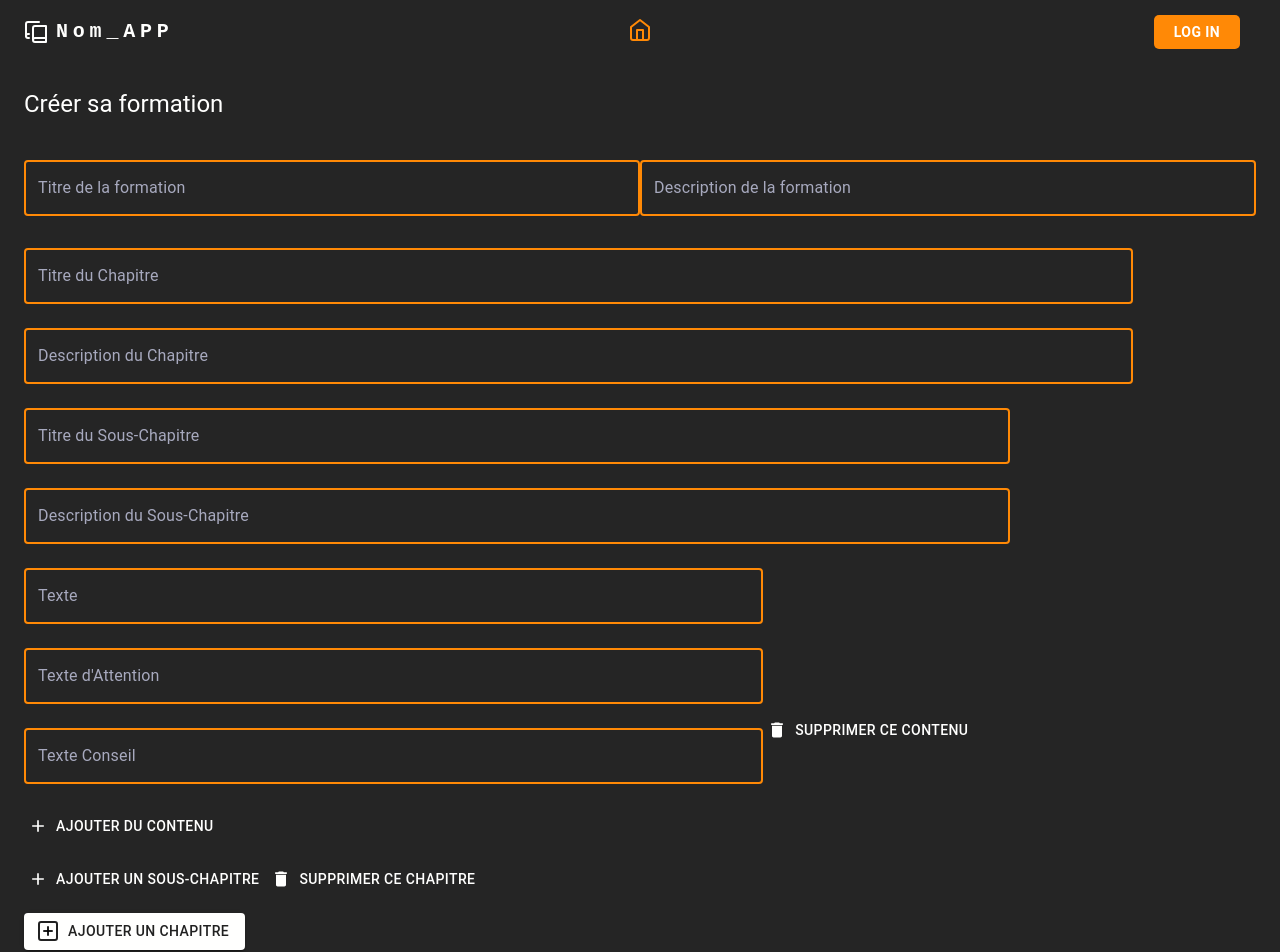
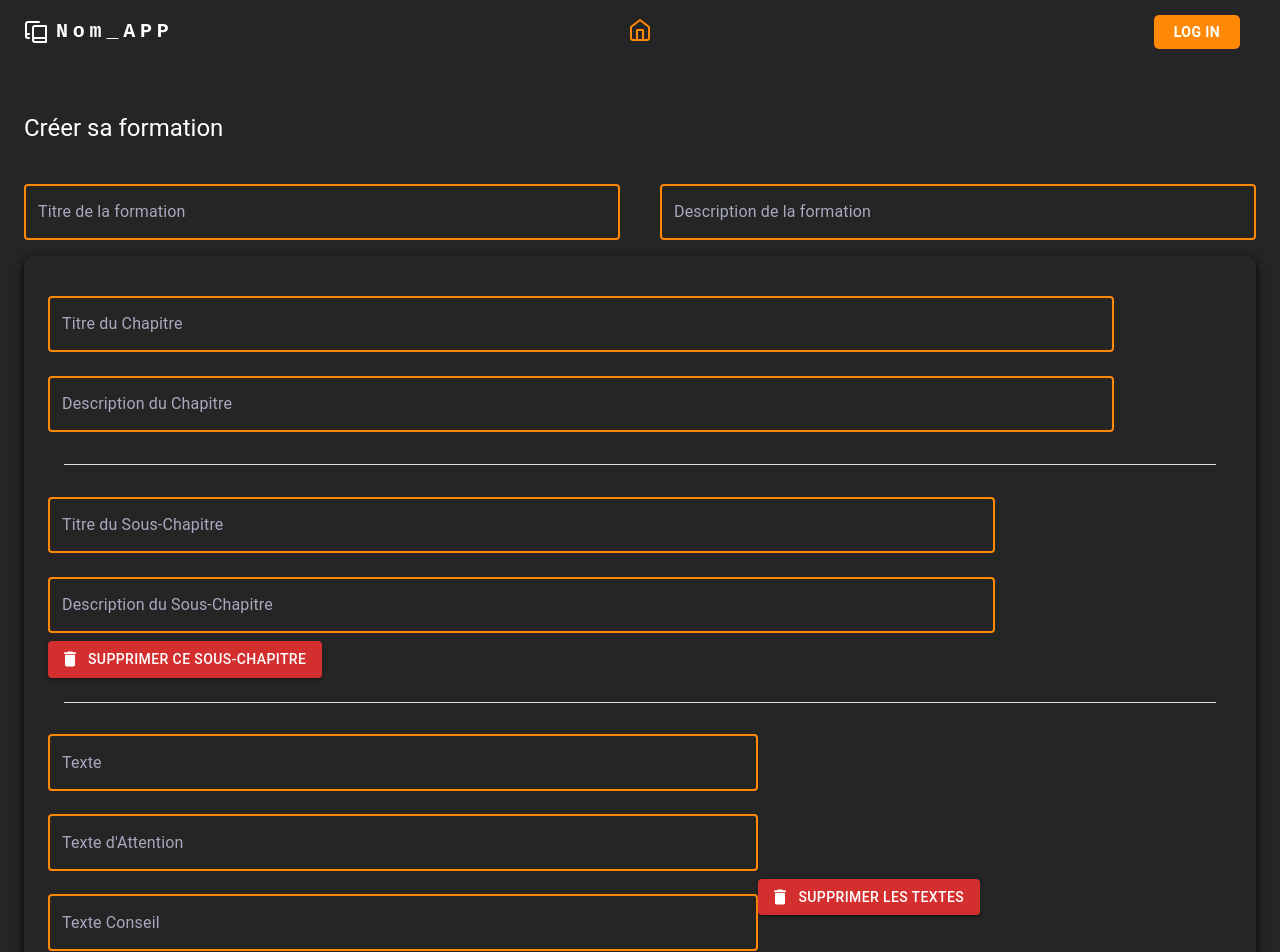
Before and after one commit to romainbcode/PFE-Forma, a React (Create React App) app in the folder frontend/: page /formations/create in a window 1280 px wide. Shown: the top 952 px of the page. Built offline with nearby package versions, Linux system fonts and the light colour scheme; no server answers.

Commit message:
Modif du style

```diff
--- a/frontend/src/components/formulaire-formation/chapitre-formation.js
+++ b/frontend/src/components/formulaire-formation/chapitre-formation.js
@@ -1,9 +1,9 @@
 import React from "react";
-import { Box, Button, TextField } from "@mui/material";
+import { Box, Button, TextField, Divider } from "@mui/material";
 import { Field, FieldArray } from "formik";
 import SousChapitreFormation from "./sous-chapitre-formation";
 import Trash2 from "@mui/icons-material/Delete";
-import PlusSquare from "@mui/icons-material/Add";
+import { PlusSquare } from "lucide-react";
 
 const textFieldStyles = {
   width: "90%",
@@ -28,7 +28,7 @@ const textFieldStyles = {
 
 const ChapitreFormation = ({ index, formik }) => {
   return (
-    <Box sx={{ mb: 2 }}>
+    <Box>
       <TextField
         name={`chapitre.${index}.titre_chapitre`}
         label="Titre du Chapitre"
@@ -47,6 +47,11 @@ const ChapitreFormation = ({ index, formik }) => {
         margin="normal"
         sx={textFieldStyles}
       />
+      <Divider
+        color="white"
+        variant="middle"
+        sx={{ marginTop: 3, marginBottom: 2 }}
+      />
       <FieldArray
         name={`chapitre.${index}.sous_chapitre`}
         render={(arrayHelpers) => (
@@ -62,6 +67,8 @@ const ChapitreFormation = ({ index, formik }) => {
               )
             )}
             <Button
+              variant="contained"
+              sx={{ bgcolor: "primary.button_add", color: "primary.headLine" }}
               onClick={() =>
                 arrayHelpers.push({
                   titre_sous_chapitre: "",
@@ -79,6 +86,8 @@ const ChapitreFormation = ({ index, formik }) => {
         )}
       />
       <Button
+        variant="contained"
+        color="error"
         onClick={() =>
           formik.setFieldValue(
             "chapitre",
--- a/frontend/src/components/formulaire-formation/contenu-texte-formation.js
+++ b/frontend/src/components/formulaire-formation/contenu-texte-formation.js
@@ -1,5 +1,5 @@
 import React from "react";
-import { Box, Button, TextField } from "@mui/material";
+import { Box, Button, TextField, Divider } from "@mui/material";
 import Trash2 from "@mui/icons-material/Delete";
 const textFieldStyles = {
   width: "60%",
@@ -29,7 +29,11 @@ const ContenuTexteFormation = ({
   formik,
 }) => {
   return (
-    <Box sx={{ mb: 2 }}>
+    <Box
+      sx={{
+        marginTop: 1,
+      }}
+    >
       <TextField
         name={`chapitre.${chapitreIndex}.sous_chapitre.${sousChapitreIndex}.corps_texte_image.${texteIndex}.texte`}
         label="Texte"
@@ -54,6 +58,7 @@ const ContenuTexteFormation = ({
         margin="normal"
         sx={textFieldStyles}
       />
+
       <TextField
         name={`chapitre.${chapitreIndex}.sous_chapitre.${sousChapitreIndex}.corps_texte_image.${texteIndex}.texte_conseil`}
         label="Texte Conseil"
@@ -67,6 +72,8 @@ const ContenuTexteFormation = ({
         sx={textFieldStyles}
       />
       <Button
+        variant="contained"
+        color="error"
         onClick={() =>
           formik.setFieldValue(
             `chapitre.${chapitreIndex}.sous_chapitre.${sousChapitreIndex}.corps_texte_image`,
@@ -77,8 +84,13 @@ const ContenuTexteFormation = ({
         }
         startIcon={<Trash2 />}
       >
-        Supprimer ce contenu
+        Supprimer les textes
       </Button>
+      <Divider
+        color="white"
+        variant="middle"
+        sx={{ marginTop: 3, marginBottom: 2 }}
+      />
     </Box>
   );
 };
--- a/frontend/src/components/formulaire-formation/sous-chapitre-formation.js
+++ b/frontend/src/components/formulaire-formation/sous-chapitre-formation.js
@@ -1,8 +1,9 @@
 import React from "react";
-import { Box, Button, TextField } from "@mui/material";
+import { Box, Button, TextField, Divider } from "@mui/material";
 import { Field, FieldArray } from "formik";
 import ContenuTexteFormation from "./contenu-texte-formation";
-import PlusSquare from "@mui/icons-material/Add";
+import { PlusSquare } from "lucide-react";
+import Trash2 from "@mui/icons-material/Delete";
 
 const textFieldStyles = {
   width: "80%",
@@ -31,7 +32,7 @@ const SousChapitreFormation = ({
   formik,
 }) => {
   return (
-    <Box sx={{ mb: 2 }}>
+    <Box>
       <TextField
         name={`chapitre.${chapitreIndex}.sous_chapitre.${sousChapitreIndex}.titre_sous_chapitre`}
         label="Titre du Sous-Chapitre"
@@ -56,6 +57,26 @@ const SousChapitreFormation = ({
         margin="normal"
         sx={textFieldStyles}
       />
+      <Button
+        variant="contained"
+        color="error"
+        onClick={() =>
+          formik.setFieldValue(
+            `chapitre.${chapitreIndex}.sous_chapitre`,
+            formik.values.chapitre[chapitreIndex].sous_chapitre.filter(
+              (_, ctIndex) => ctIndex !== sousChapitreIndex
+            )
+          )
+        }
+        startIcon={<Trash2 />}
+      >
+        Supprimer ce sous-chapitre
+      </Button>
+      <Divider
+        color="white"
+        variant="middle"
+        sx={{ marginTop: 3, marginBottom: 2 }}
+      />
       <FieldArray
         name={`chapitre.${chapitreIndex}.sous_chapitre.${sousChapitreIndex}.corps_texte_image`}
         render={(arrayHelpers) => (
@@ -72,6 +93,12 @@ const SousChapitreFormation = ({
               />
             ))}
             <Button
+              variant="contained"
+              sx={{
+                bgcolor: "primary.button_add",
+                color: "primary.headLine",
+                width: "60%",
+              }}
               onClick={() =>
                 arrayHelpers.push({
                   texte: "",
@@ -81,7 +108,7 @@ const SousChapitreFormation = ({
               }
               startIcon={<PlusSquare />}
             >
-              Ajouter du contenu
+              Ajouter des textes
             </Button>
           </>
         )}
--- a/frontend/src/pages/professeur/creation-formation.js
+++ b/frontend/src/pages/professeur/creation-formation.js
@@ -186,8 +186,7 @@ export const CreationFormation = () => {
               <Box
                 sx={{
                   width: "100%",
-                  paddingLeft: 3,
-                  paddingRight: 3,
+                  padding: 3,
                 }}
               >
                 <Typography
@@ -196,9 +195,37 @@ export const CreationFormation = () => {
                 >
                   Créer sa formation
                 </Typography>
-                <Box sx={{ mt: 1, mb: 2 }}>
+                <Box
+                  sx={{
+                    mt: 1,
+                    mb: 2,
+                    width: "100%",
+                    display: "flex",
+                    flexDirection: "row",
+                  }}
+                >
                   <Field
-                    sx={textFieldStyles}
+                    sx={{
+                      width: "50%",
+                      marginRight: 5,
+                      fieldset: {
+                        borderColor: "primary.themewhite",
+                      },
+                      input: {
+                        color: "primary.headLine",
+                      },
+                      "& label": { color: "primary.paragraph" },
+                      "& label.Mui-focused": { color: "#FFFFFE" },
+                      "& .MuiOutlinedInput-root": {
+                        "& fieldset": {
+                          border: "2px solid",
+                          borderColor: "primary.button_background",
+                        },
+                        "&:hover fieldset": {
+                          borderColor: "primary.headLine",
+                        },
+                      },
+                    }}
                     autoComplete="off"
                     name="titre"
                     placeholder="Titre"
@@ -228,7 +255,14 @@ export const CreationFormation = () => {
                 <FieldArray
                   name="chapitre"
                   render={(arrayHelpers) => (
-                    <Box>
+                    <Box
+                      sx={{
+                        backgroundColor: "primary.mainGreenLight",
+                        padding: 3,
+                        borderRadius: "10px",
+                        boxShadow: "0 3px 10px #000",
+                      }}
+                    >
                       {formik.values.chapitre.map((_, index) => (
                         <ChapitreFormation
                           key={index}
@@ -238,6 +272,10 @@ export const CreationFormation = () => {
                       ))}
                       <Button
                         variant="contained"
+                        sx={{
+                          bgcolor: "primary.button_add",
+                          color: "primary.headLine",
+                        }}
                         onClick={() =>
                           arrayHelpers.push({
                             titre_chapitre: "",
@@ -268,7 +306,11 @@ export const CreationFormation = () => {
                   type="submit"
                   variant="contained"
                   color="success"
-                  sx={{ mt: 2 }}
+                  sx={{
+                    mt: 2,
+                    display: "flex",
+                    alignItems: "right",
+                  }}
                 >
                   Créer la formation
                 </Button>
```
